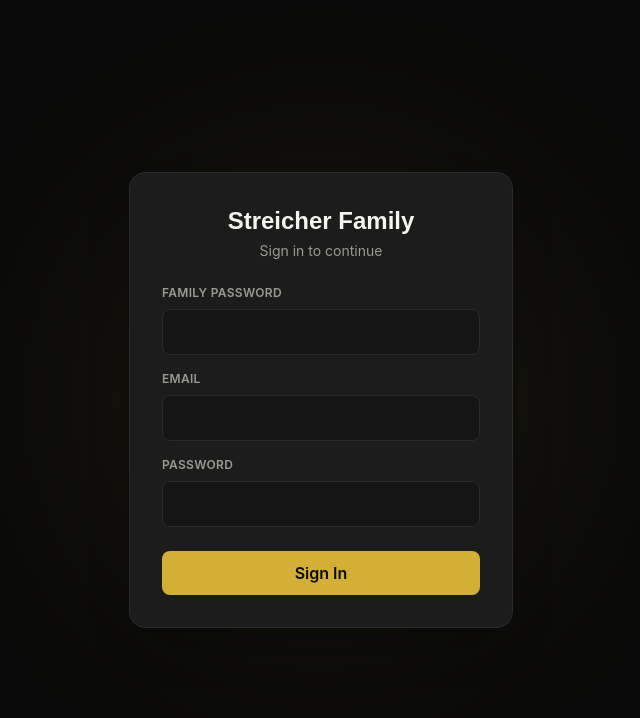
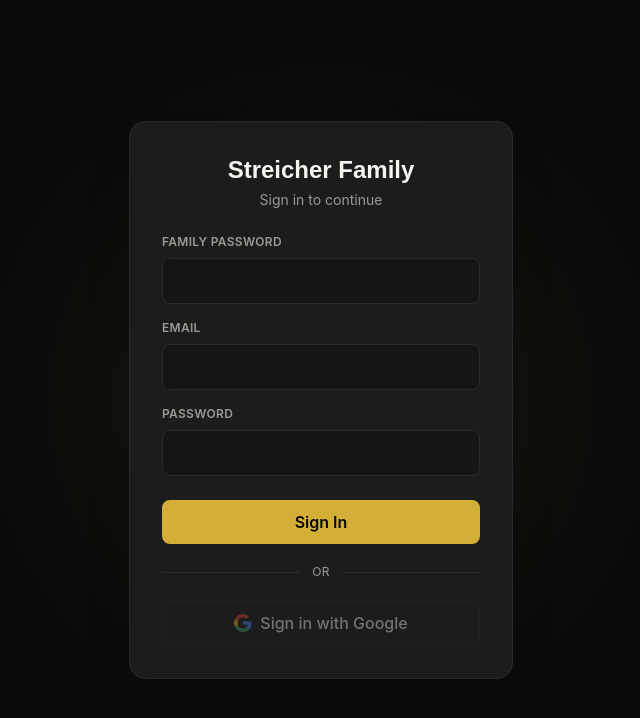
Before and after one commit to triplikeavip-cmd/streicher-family, a Next.js app: page /login in a window 1280 px wide. Shown: the top 718 px of the page, without its empty margins (319-959 px from the left). Built offline with nearby package versions, Linux system fonts and the light colour scheme.

Commit message:
Add Google sign-in with family password requirement

```diff
--- a/app/login/page.js
+++ b/app/login/page.js
@@ -11,6 +11,21 @@ export default function LoginPage() {
   const [error, setError] = useState('')
   const [loading, setLoading] = useState(false)
   const router = useRouter()
+
+  const handleGoogleLogin = async () => {
+    if (familyPassword !== process.env.NEXT_PUBLIC_FAMILY_PASSWORD) {
+      setError('Enter the family password first.')
+      return
+    }
+
+    const { error } = await supabase.auth.signInWithOAuth({
+      provider: 'google',
+      options: {
+        redirectTo: `${window.location.origin}/dashboard`,
+      },
+    })
+    if (error) setError(error.message)
+  }
 
   const handleLogin = async (e) => {
     e.preventDefault()
@@ -98,6 +113,27 @@ export default function LoginPage() {
         >
           {loading ? 'Signing in...' : 'Sign In'}
         </button>
+
+        <div className="flex items-center gap-3 my-5">
+          <div className="flex-1 h-px bg-family-border" />
+          <span className="text-xs text-family-muted uppercase tracking-wide">or</span>
+          <div className="flex-1 h-px bg-family-border" />
+        </div>
+
+        <button
+          type="button"
+          onClick={handleGoogleLogin}
+          disabled={!familyPassword}
+          className="w-full border border-family-border text-family-white font-medium py-2.5 rounded-lg hover:border-family-gold/40 transition flex items-center justify-center gap-2 disabled:opacity-40 disabled:cursor-not-allowed"
+        >
+          <svg width="18" height="18" viewBox="0 0 18 18">
+            <path fill="#4285F4" d="M17.64 9.2c0-.64-.06-1.25-.16-1.84H9v3.48h4.84a4.14 4.14 0 01-1.8 2.72v2.26h2.92a8.78 8.78 0 002.68-6.62z"/>
+            <path fill="#34A853" d="M9 18c2.43 0 4.47-.8 5.96-2.18l-2.92-2.26c-.81.54-1.84.87-3.04.87a5.28 5.28 0 01-4.96-3.65H1.02v2.33A9 9 0 009 18z"/>
+            <path fill="#FBBC05" d="M4.04 10.78A5.4 5.4 0 013.76 9c0-.62.11-1.22.28-1.78V4.89H1.02A9 9 0 000 9c0 1.45.35 2.83 1.02 4.11l3.02-2.33z"/>
+            <path fill="#EA4335" d="M9 3.58c1.32 0 2.51.46 3.44 1.35l2.59-2.59C13.46.89 11.43 0 9 0A9 9 0 001.02 4.89l3.02 2.33A5.28 5.28 0 019 3.58z"/>
+          </svg>
+          Sign in with Google
+        </button>
       </form>
     </div>
   )
```
